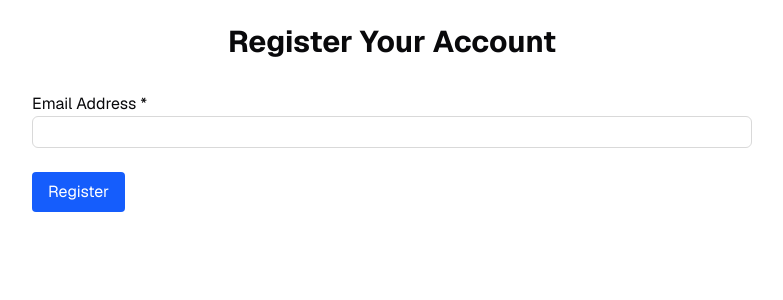
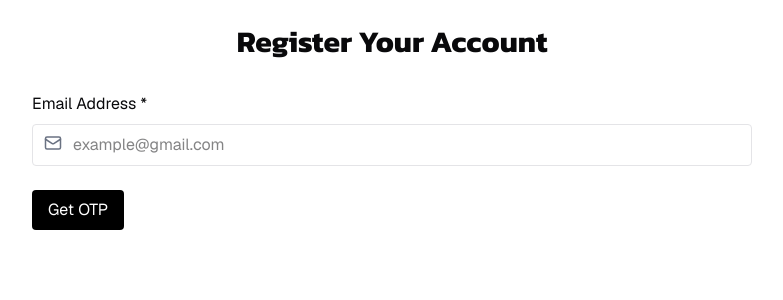
Before and after one commit to GiriBabu-2004/online-bank, a Next.js app: page /register in a window 1280 px wide. Shown: the top 300 px of the page, without its empty margins (248-1031 px from the left). Built offline with nearby package versions, Linux system fonts and the light colour scheme; no server answers; a web font is replaced by a local one.

Commit message:
feat: enhance RegisterPage UI with email icon and update button text; add express-fileupload dependency

```diff
--- a/app/register/page.jsx
+++ b/app/register/page.jsx
@@ -1,6 +1,7 @@
 "use client";
 import { useState, useRef } from "react";
 import { Flex, Input, Typography } from "antd";
+import { Mail } from "lucide-react";
 
 const { Title } = Typography;
 export default function RegisterPage() {
@@ -303,7 +304,7 @@ export default function RegisterPage() {
 
   return (
     <div className="max-w-3xl mx-auto p-6 space-y-8">
-      <h1 className="text-3xl font-bold text-center mb-8">
+      <h1 className="kanit text-3xl font-bold text-center mb-8">
         Register Your Account
       </h1>
 
@@ -312,22 +313,28 @@ export default function RegisterPage() {
         <div className="space-y-6">
           <label className="block">
             <span>Email Address *</span>
-            <Input
+              <div className="relative mt-1">
+            <span className="absolute inset-y-0 left-0 pl-3 flex items-center text-gray-500">
+              <Mail size={18} />
+            </span>
+            <input
               type="email"
-              className="w-full border rounded p-2 mt-1"
+              className="w-full border rounded p-2 mt-1 pl-10"
               value={email}
               onChange={(e) => setEmail(e.target.value)}
               disabled={otpSent}
+              placeholder="example@gmail.com"
               required
             />
+            </div>
           </label>
 
           {!otpSent ? (
             <button
-              className="bg-blue-600 text-white px-4 py-2 rounded"
+              className="bg-black text-white px-4 py-2 rounded"
               onClick={sendOtp}
             >
-              Register
+              Get OTP
             </button>
           ) : (
             <>
--- a/package.json
+++ b/package.json
@@ -18,6 +18,7 @@
     "antd": "^5.26.3",
     "class-variance-authority": "^0.7.1",
     "clsx": "^2.1.1",
+    "express-fileupload": "^1.5.2",
     "framer-motion": "^12.23.0",
     "gsap": "^3.13.0",
     "hipchat-notifier": "^1.1.0",
```
Also changed, not shown: 2 other files (tests, documents, lock files or other folders).
